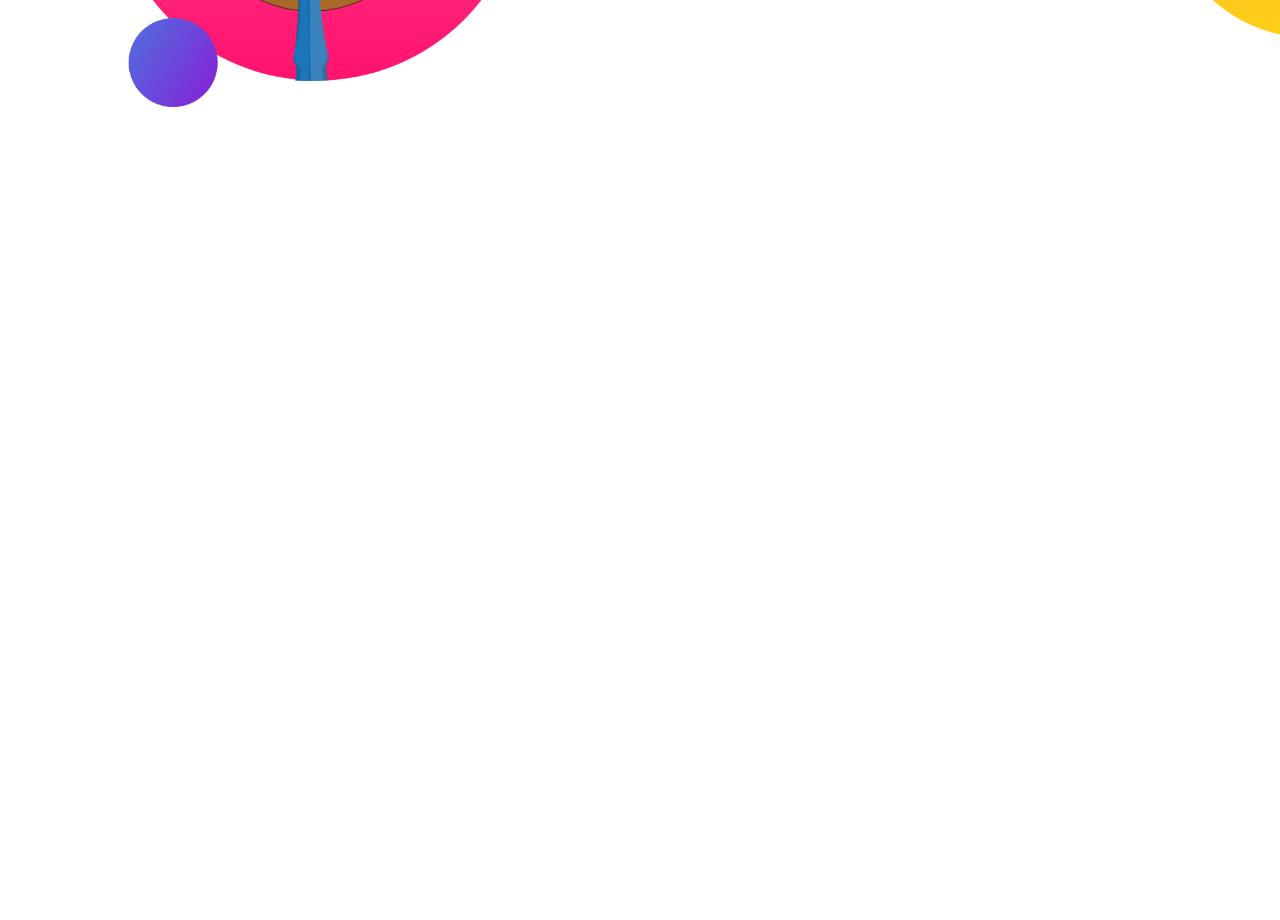
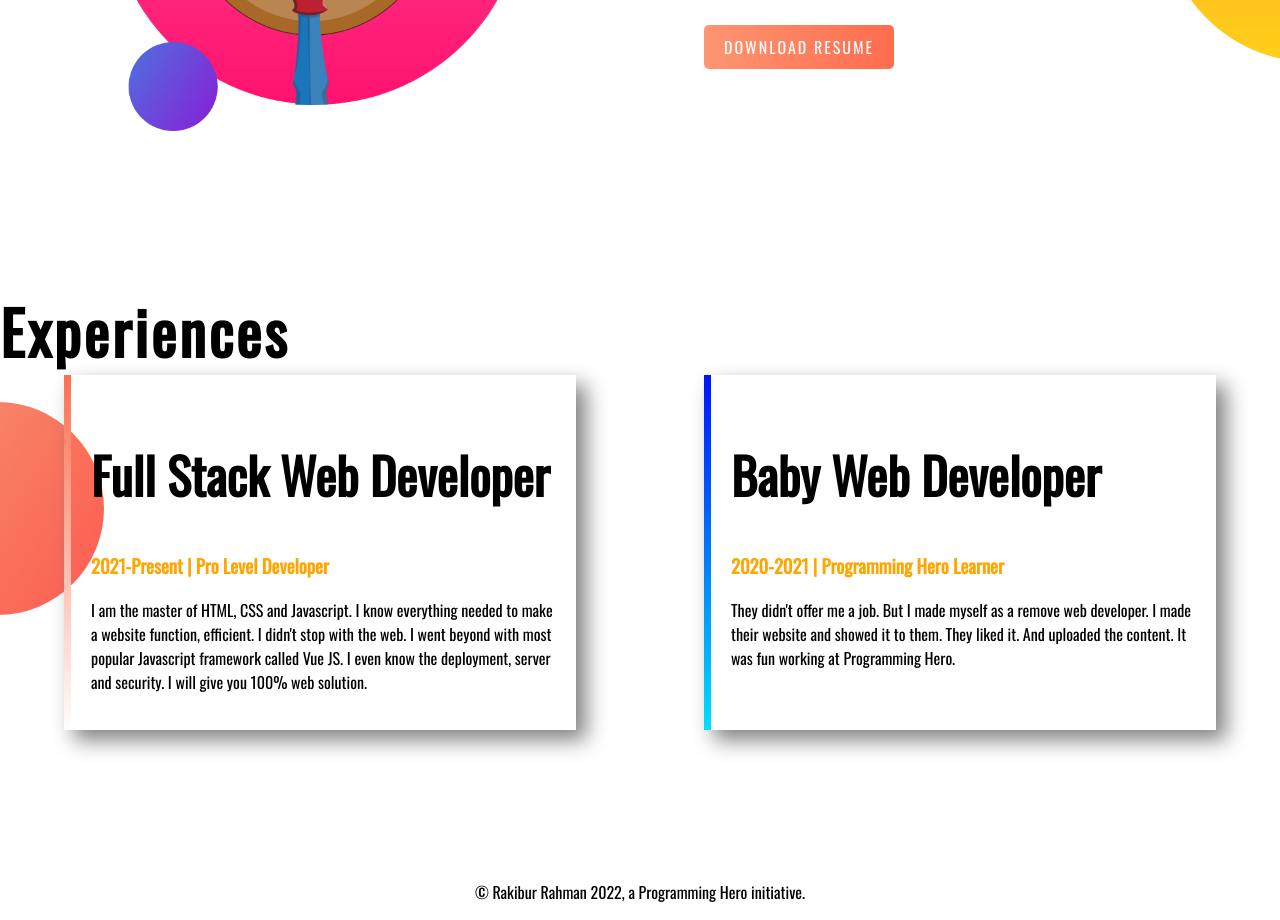
Before and after one commit to rakiburrahman99/devoloper-portfolio, a plain HTML site: page index.html in a window 1280 px wide. Shown: the part 970-1890 px from the top of the page. Before the commit the page ends 1232 px from the top, so only its background shows below. Drawn offline with nearby package versions, Linux system fonts and the light colour scheme.

Commit message:
completed

```diff
--- a/index.html
+++ b/index.html
@@ -14,7 +14,7 @@
 
 <body>
 
-    <section class="top-banner">
+    <section class="top-banner flexiblbe-container">
         <div class="half-width">
             <h1>Welcome To</h1>
             <h1> <span class="orange">Peter Parker</span> World</h1>
@@ -33,7 +33,7 @@
         </div>
     </section>
 
-    <section class="dream">
+    <section class="dream flexiblbe-container">
         <div class="half-width">
             <img src="images/port-bg-2.png" alt="">
         </div>
@@ -47,6 +47,30 @@
         </div>
     </section>
 
+    <section class="experience">
+        <h1>Experiences</h1>
+        <div class="flexiblbe-container">
+            <div id="full-stack" class="expe-item">
+                <h2 class="exp-title">Full Stack Web Developer</h2>
+                <h3 class="orange">2021-Present | Pro Level Developer</h3>
+                <p>I am the master of HTML, CSS and Javascript. I know everything needed to make a website function,
+                    efficient. I didn't stop with the web. I went beyond with most popular Javascript framework called
+                    Vue JS. I even know the deployment, server and security. I will give you 100% web solution.</p>
+            </div>
+            <div id="baby-web" class="expe-item">
+                <h2 class="exp-title">Baby Web Developer</h2>
+                <h3 class="orange">2020-2021 | Programming Hero Learner</h3>
+                <p>They didn't offer me a job. But I made myself as a remove web developer. I made their website and
+                    showed it to them. They liked it. And uploaded the content. It was fun working at Programming Hero.
+                </p>
+            </div>
+        </div>
+    </section>
+
+    <footer>
+        <p>© Rakibur Rahman 2022, a Programming Hero initiative.</p>
+    </footer>
+
 </body>
 
 </html>
--- a/style.css
+++ b/style.css
@@ -6,17 +6,24 @@ h1{
     font-size: 60px;
     letter-spacing: 3px;
 }
+h2{
+    font-size: 50px;
+}
 
 .orange{
     color: #FFA500;
 }
-section{
+.flexiblbe-container{
     display: flex;
     margin-bottom: 150px;
 }
 .half-width{
     width: 50%;
     padding-left: 5%;
+}
+.half-width p{
+    width: 500px;
+    margin-bottom: 40px;
 }
 .half-width img{
     width: 80%;
@@ -53,3 +60,33 @@ section{
     letter-spacing: 2px;
     transition: 0.5s;
 }
+
+.expe-item{
+    width: 45%;
+    margin-left:5%;
+    margin-right: 5%;
+    padding-left: 20px;
+    padding:20px ;
+    box-shadow: 10px 10px 20px gray;
+}
+.experience{
+    background-image: url(images/exp-bg.png);
+    background-repeat: no-repeat;
+    background-position: left;
+}
+.experience h1{
+    margin-bottom: 0;
+}
+#full-stack{
+    border-left:7px solid ;
+    border-image: linear-gradient(#FF6E50, #FFFFFF) ;
+    border-image-slice: 4;
+}
+#baby-web{
+    border-left:7px solid ;
+    border-image: linear-gradient(#0010FF, #00E1FF) ;
+    border-image-slice: 4;
+}
+footer{
+    text-align: center;
+}
```
Also changed, not shown: images/jhankar.png (deleted), images/jhankar2.png (deleted), images/my-bg.png (deleted), images/my-bg2.png (deleted).
